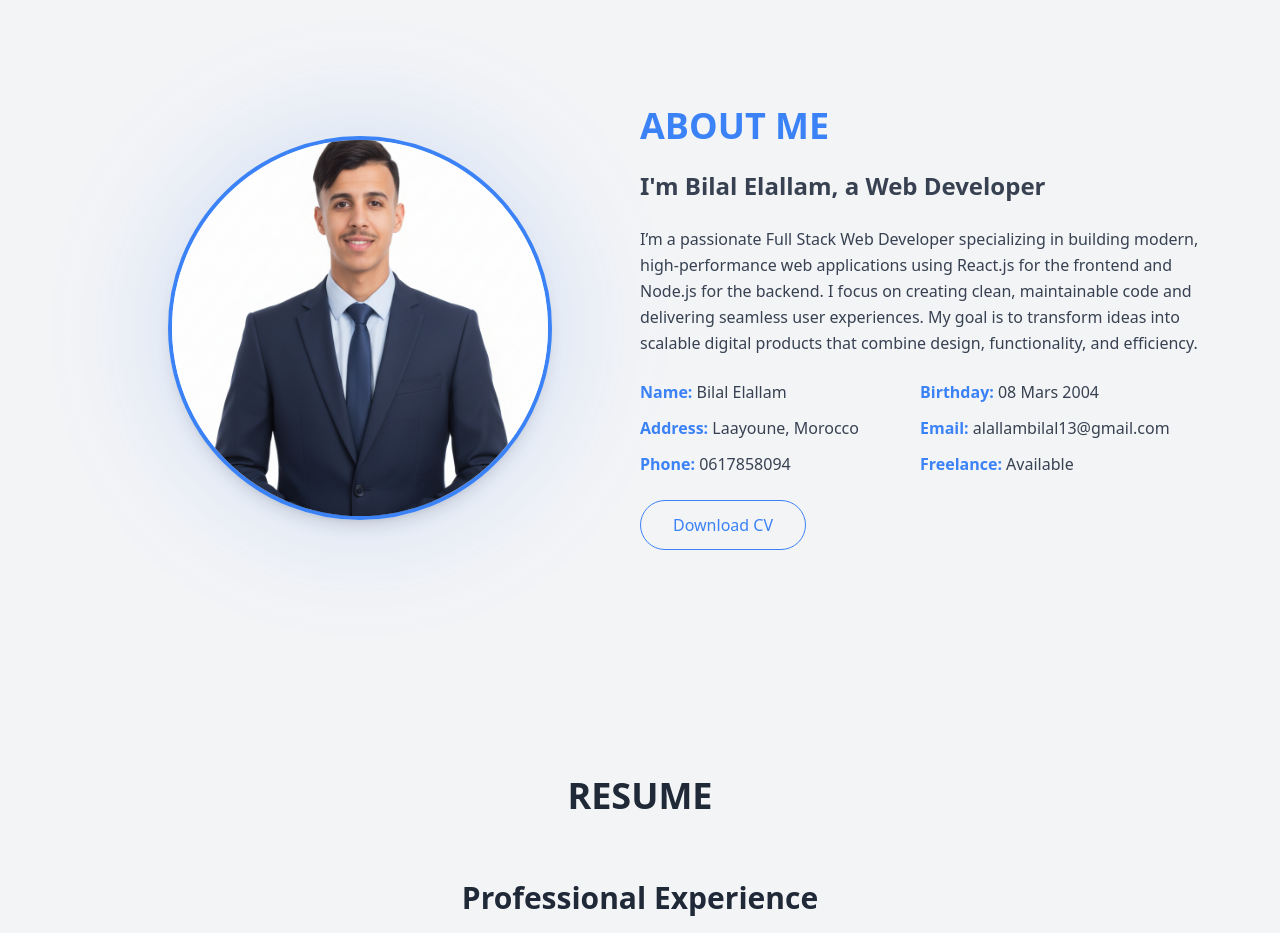
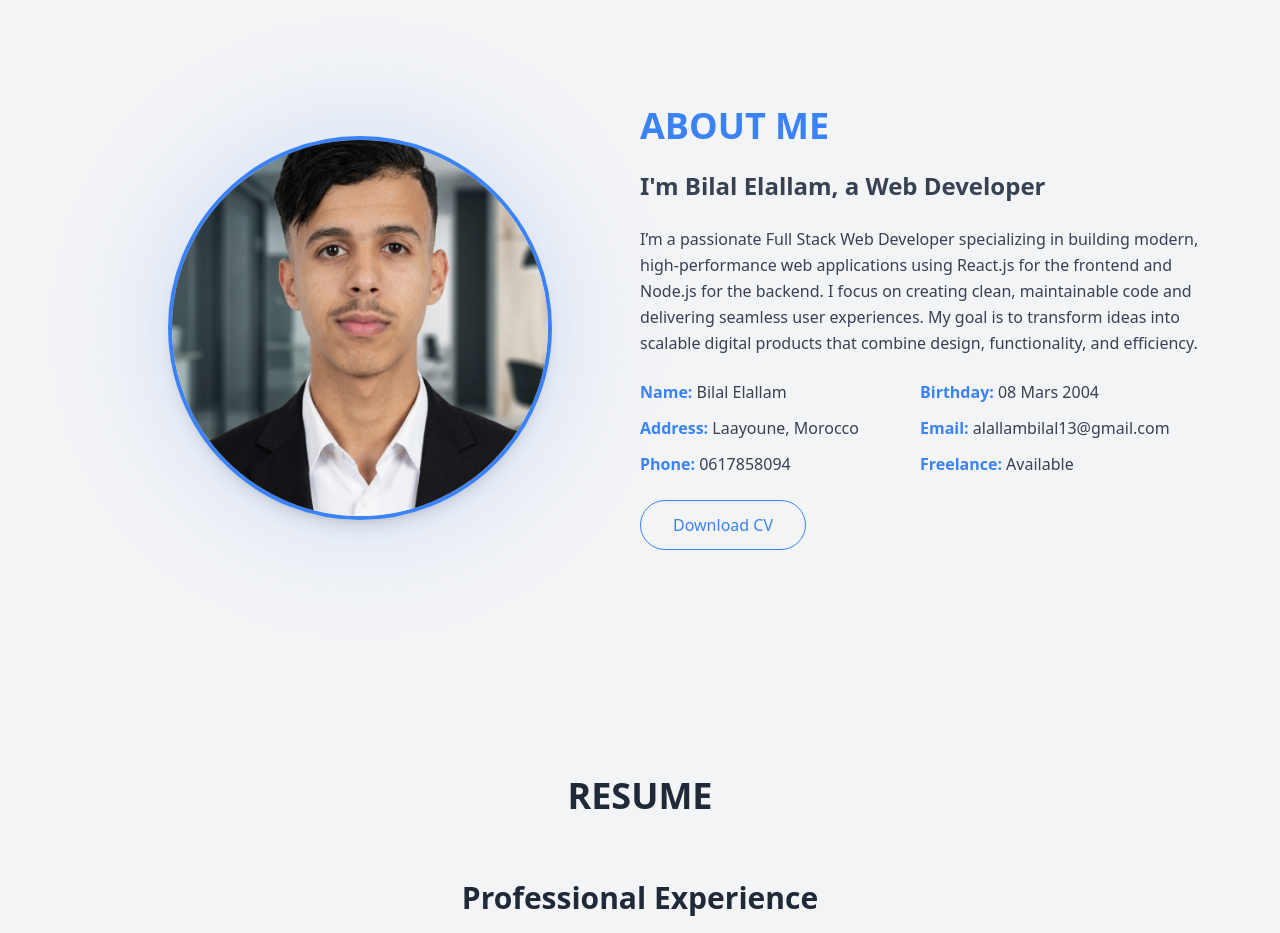
Before and after one commit to DEVLOPMENTPrg12/Portfolio, a React (Create React App) app: page / in a window 1280 px wide. Shown: the part 920-1853 px from the top of the page. Built offline with nearby package versions, Linux system fonts and the light colour scheme.

Commit message:
hanya dert chi taghyirat f l-code

```diff
--- a/src/components/About.js
+++ b/src/components/About.js
@@ -22,7 +22,7 @@ export default function About({ darkMode }) {
             }`}
           ></div>
           <img
-            src="/Gemini_Generated_Image_qcr3e4qcr3e4qcr3.png"
+            src="/Gemini_Generated_Image_8ugg0z8ugg0z8ugg.png"
             alt="about"
             className="relative w-72 h-72 md:w-96 md:h-96 rounded-full border-4 object-cover shadow-lg"
             style={{
```
Also changed, not shown: public/Gemini_Generated_Image_8ugg0z8ugg0z8ugg.png (added).
